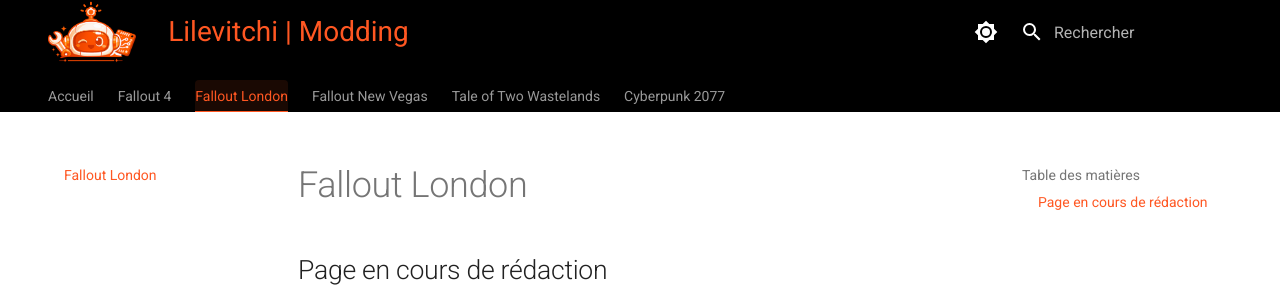
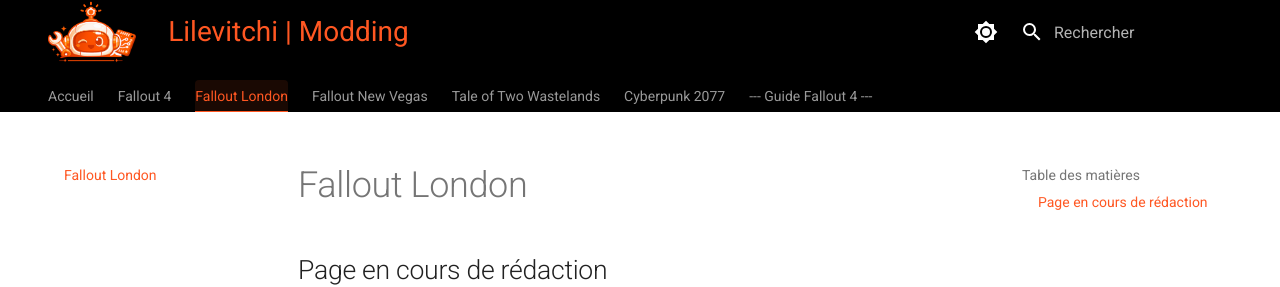
Before and after one commit to Lilevitchi/lilevitchi.github.io, an MkDocs documentation site: the page built from docs/fallout-london/index.md, in a window 1280 px wide. Shown: the top 287 px of the page. Built offline with MkDocs 1.6.1 and Material for MkDocs 9.7.7, drawn with Linux system fonts in a browser that asks for light colours.

Commit message:
Update mkdocs.yml

```diff
--- a/mkdocs.yml
+++ b/mkdocs.yml
@@ -47,10 +47,11 @@
 
 nav:
   - Accueil: index.md
-  - Fallout 4:
-      - Fallout 4: fallout4/index.md
-      - Introduction: fallout4/intro.md
+  - Fallout 4: fallout4/index.md
   - Fallout London: fallout-london/index.md
   - Fallout New Vegas: fnv/index.md
   - Tale of Two Wastelands: ttw/index.md
   - Cyberpunk 2077: cyberpunk/index.md
+  - "--- Guide Fallout 4 ---":
+    - Introduction: fallout4/intro.md
+    - Downgrade: fallout4/downgrade.md
```
